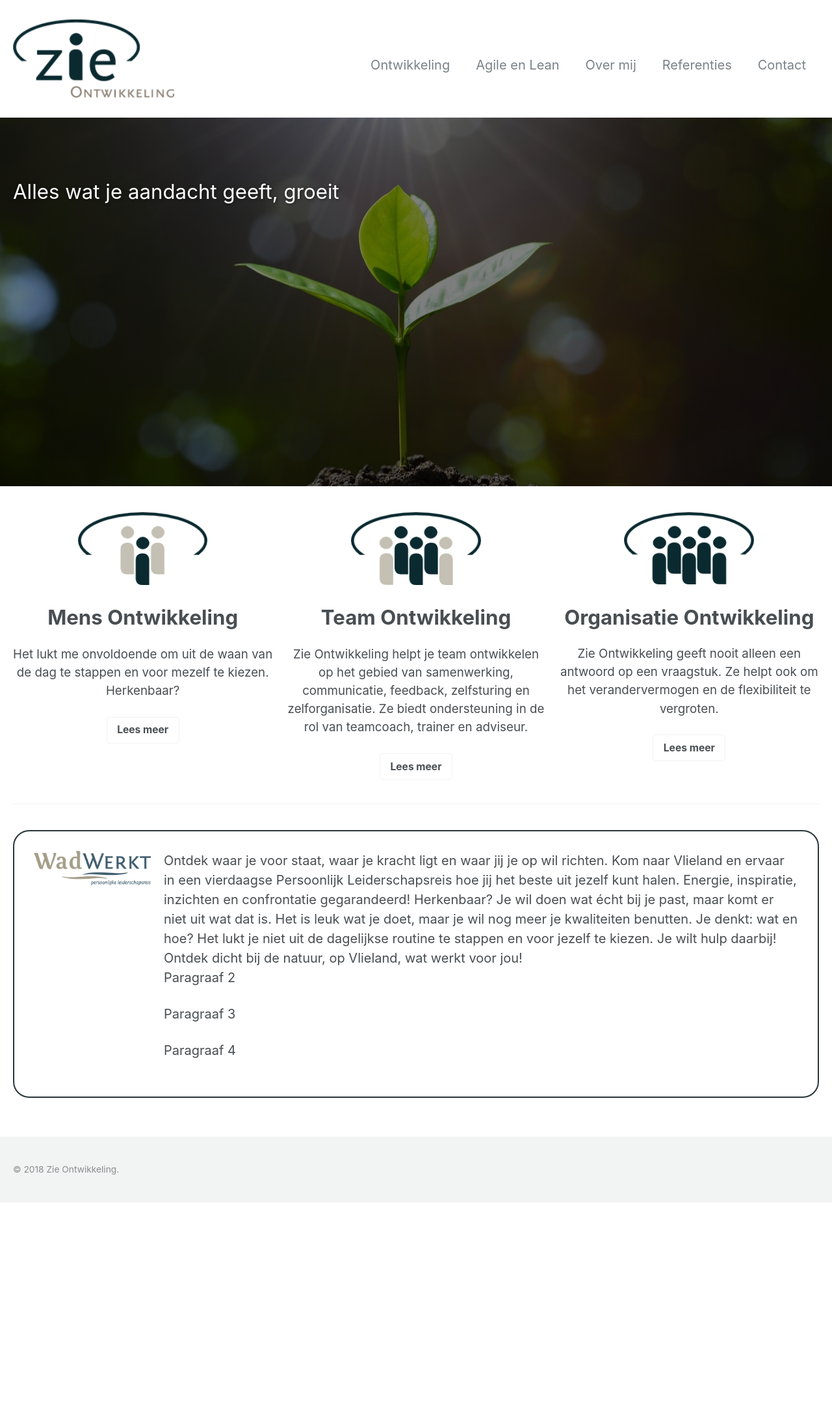
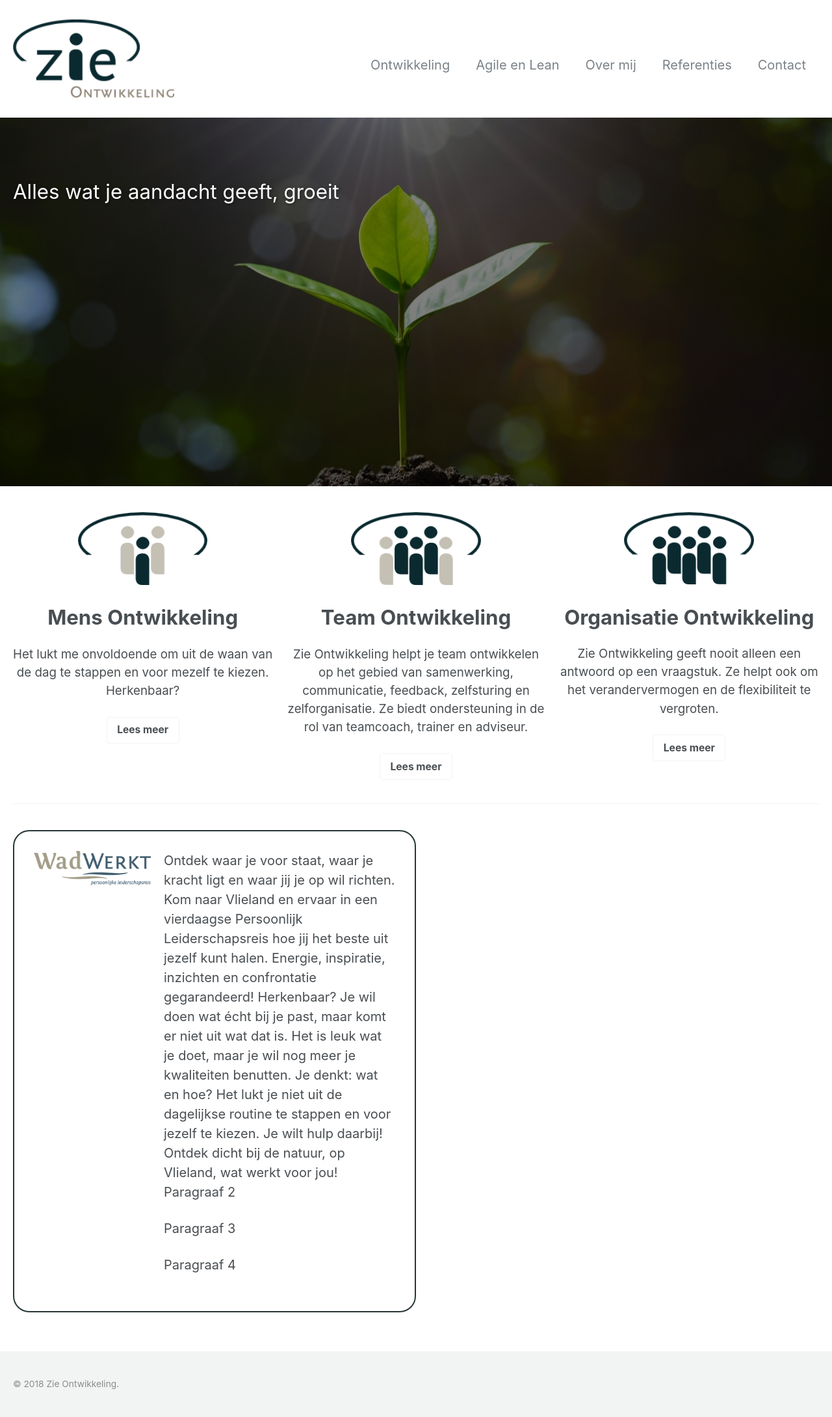
Before and after one commit to twinmum1/zie-ontwikkeling, a Jekyll site: the page built from _pages/proef.md, in a window 1280 px wide. Shown: the whole page at 65% size. Built offline with Jekyll 4.4.1, drawn with Linux system fonts in a browser that asks for light colours; before the commit the page ends 1850 px from its top, so only the background shows below that.

Commit message:
Update proef.md

```diff
--- a/_pages/proef.md
+++ b/_pages/proef.md
@@ -44,8 +44,7 @@ feature_row:
 
 {% include feature_row %}
 
-
-<div style="border-radius: 25px; border: 2px solid #293638; padding: 20px; display: table;">
+<div style="border-radius: 25px; border: 2px solid #293638; width: 50%; horizontal-align: left; padding: 20px; display: table;">
   <div style="display: table-row;">
     <div style="display: table-cell; width: 200px; padding: 10px;">
       <a href="http://www.wad-werkt.nl">
```
